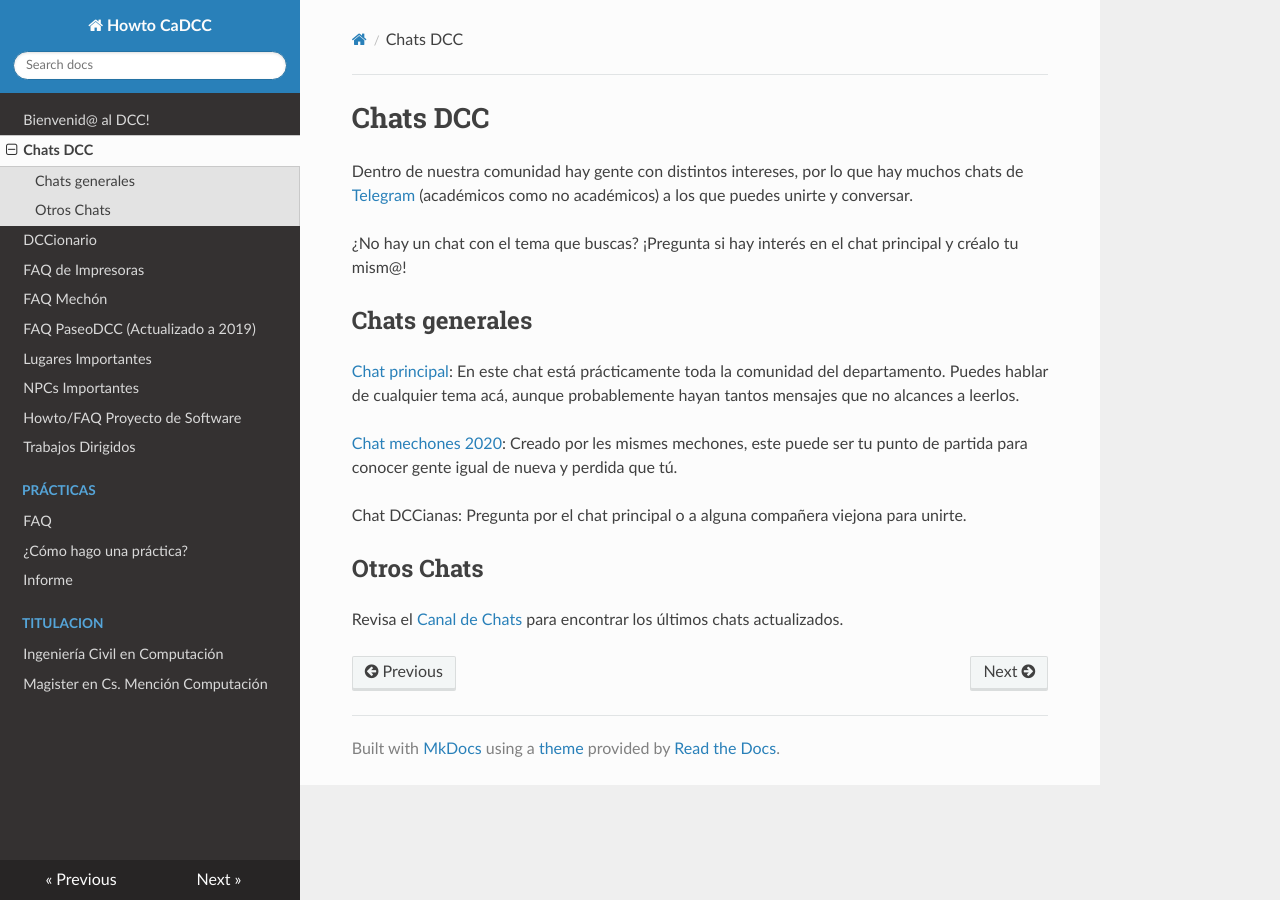
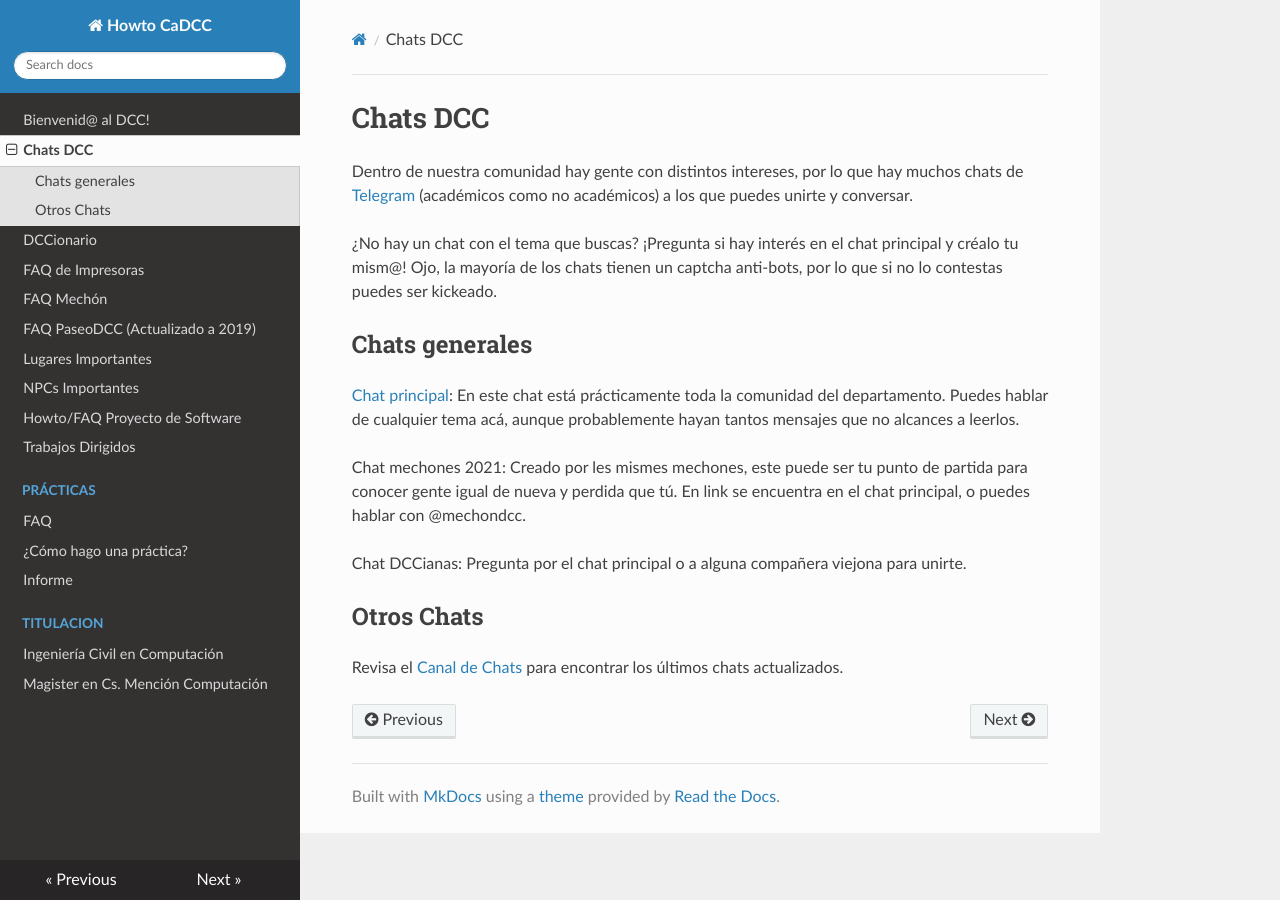
Before and after one commit to cadcc/howto, an MkDocs documentation site: the page built from docs/Chats.md, in a window 1280 px wide. Built offline with MkDocs 1.6.1, drawn with Linux system fonts in a browser that asks for light colours; nearby versions of some CDN libraries.

Commit message:
added chat mechones 2021

```diff
--- a/docs/Chats.md
+++ b/docs/Chats.md
@@ -2,13 +2,13 @@
 
 Dentro de nuestra comunidad hay gente con distintos intereses, por lo que hay muchos chats de [Telegram](https://telegram.org/) (académicos como no académicos) a los que puedes unirte y conversar.
 
-¿No hay un chat con el tema que buscas? ¡Pregunta si hay interés en el chat principal y créalo tu mism@!
+¿No hay un chat con el tema que buscas? ¡Pregunta si hay interés en el chat principal y créalo tu mism@! Ojo, la mayoría de los chats tienen un captcha anti-bots, por lo que si no lo contestas puedes ser kickeado.
 
 ##Chats generales
 
 [Chat principal](https://t.me/joinchat/CCI8ekIqFvhpatb3lJ5kKw): En este chat está prácticamente toda la comunidad del departamento. Puedes hablar de cualquier tema acá, aunque probablemente hayan tantos mensajes que no alcances a leerlos.
 
-[Chat mechones 2020](https://t.me/joinchat/H1ynuhvX5DTQKEjWRwZmFg): Creado por les mismes mechones, este puede ser tu punto de partida para conocer gente igual de nueva y perdida que tú.
+Chat mechones 2021: Creado por les mismes mechones, este puede ser tu punto de partida para conocer gente igual de nueva y perdida que tú. En link se encuentra en el chat principal, o puedes hablar con @mechondcc.
 
 Chat DCCianas: Pregunta por el chat principal o a alguna compañera viejona para unirte.
 
```
